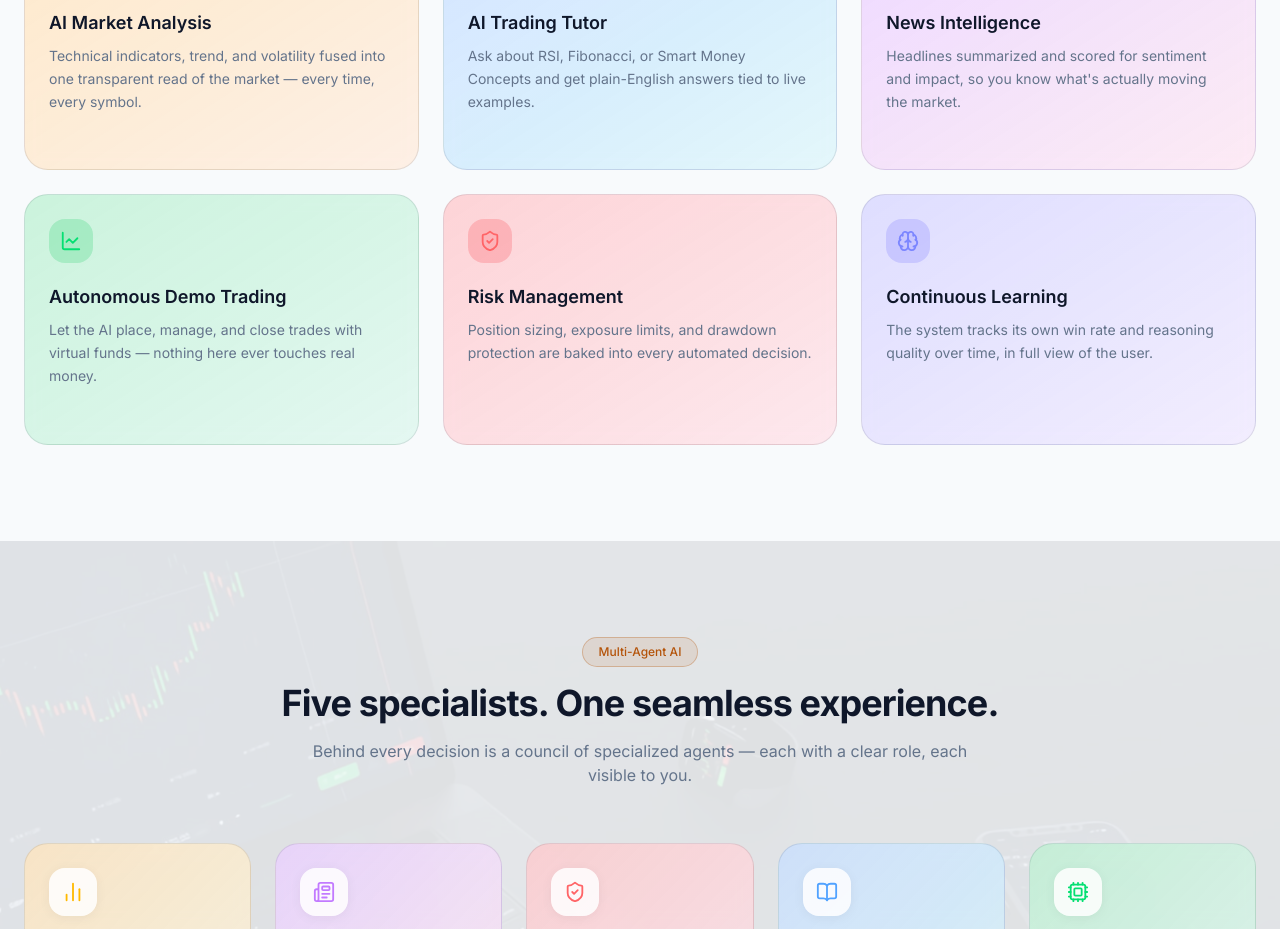
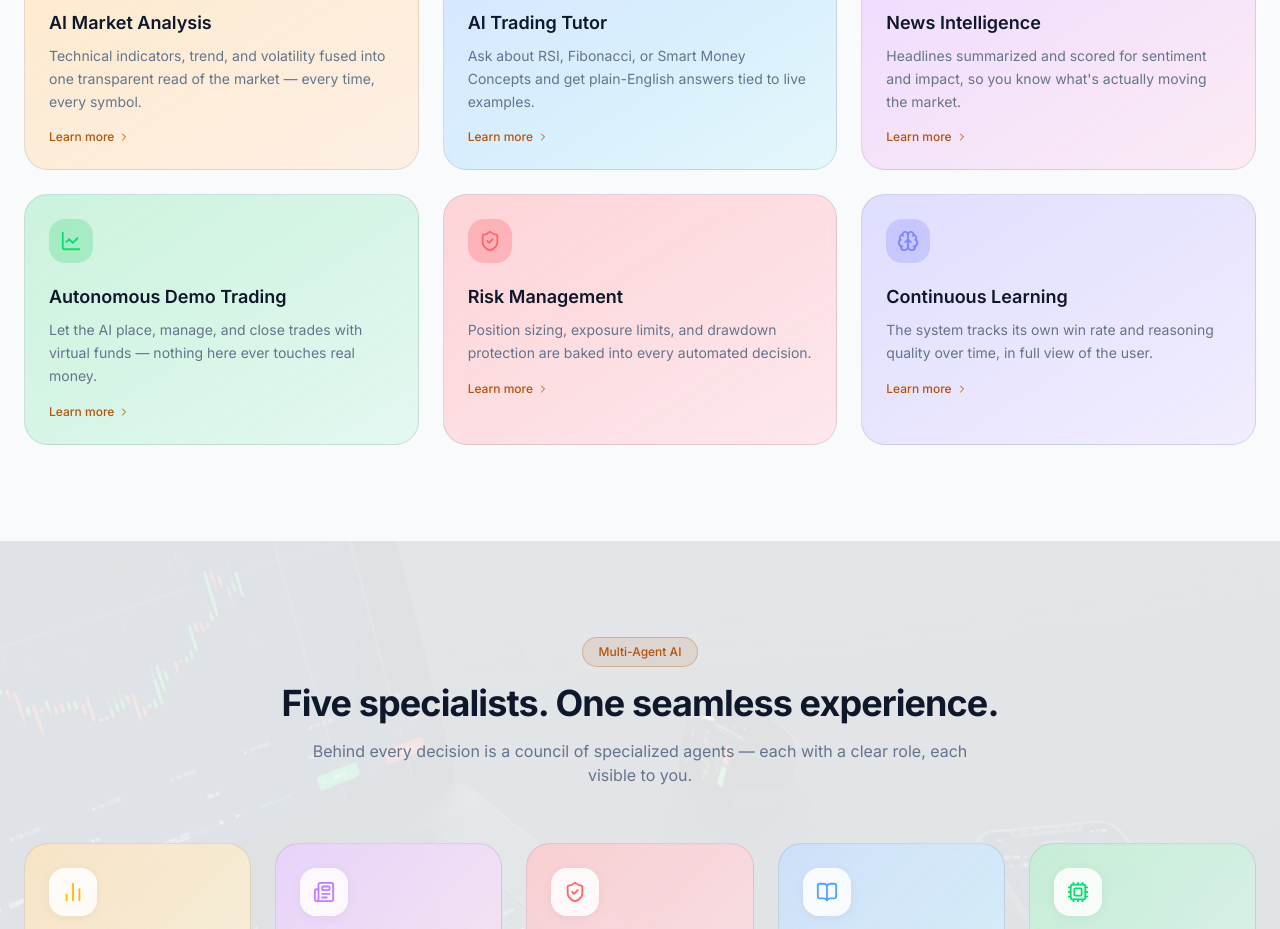
Before and after one commit to mugishavalens/trading_system, a Next.js app in the folder frontend/: page / in a window 1280 px wide. Shown: the part 1320-2249 px from the top of the page. Built offline with nearby package versions, Linux system fonts and the light colour scheme; no server answers.

Commit message:
fix: Learn more links on feature cards now navigate to correct pages

```diff
--- a/frontend/src/app/page.tsx
+++ b/frontend/src/app/page.tsx
@@ -13,12 +13,12 @@ import LandingFooter from "@/components/LandingFooter";
 import { useAuth } from "@/lib/auth-context";
 
 const FEATURES = [
-  { icon: Bot, title: "AI Market Analysis", body: "Technical indicators, trend, and volatility fused into one transparent read of the market — every time, every symbol.", gradient: "from-amber-500/20 to-orange-500/10", iconBg: "bg-amber-500/20 text-amber-400" },
-  { icon: BookOpen, title: "AI Trading Tutor", body: "Ask about RSI, Fibonacci, or Smart Money Concepts and get plain-English answers tied to live examples.", gradient: "from-blue-500/20 to-cyan-500/10", iconBg: "bg-blue-500/20 text-blue-400" },
-  { icon: Newspaper, title: "News Intelligence", body: "Headlines summarized and scored for sentiment and impact, so you know what's actually moving the market.", gradient: "from-purple-500/20 to-pink-500/10", iconBg: "bg-purple-500/20 text-purple-400" },
-  { icon: LineChart, title: "Autonomous Demo Trading", body: "Let the AI place, manage, and close trades with virtual funds — nothing here ever touches real money.", gradient: "from-green-500/20 to-emerald-500/10", iconBg: "bg-green-500/20 text-green-400" },
-  { icon: ShieldCheck, title: "Risk Management", body: "Position sizing, exposure limits, and drawdown protection are baked into every automated decision.", gradient: "from-red-500/20 to-rose-500/10", iconBg: "bg-red-500/20 text-red-400" },
-  { icon: Brain, title: "Continuous Learning", body: "The system tracks its own win rate and reasoning quality over time, in full view of the user.", gradient: "from-indigo-500/20 to-violet-500/10", iconBg: "bg-indigo-500/20 text-indigo-400" },
+  { icon: Bot,        title: "AI Market Analysis",      href: "/dashboard/markets",   body: "Technical indicators, trend, and volatility fused into one transparent read of the market — every time, every symbol.",        gradient: "from-amber-500/20 to-orange-500/10",  iconBg: "bg-amber-500/20 text-amber-400" },
+  { icon: BookOpen,   title: "AI Trading Tutor",        href: "/dashboard/assistant", body: "Ask about RSI, Fibonacci, or Smart Money Concepts and get plain-English answers tied to live examples.",                       gradient: "from-blue-500/20 to-cyan-500/10",     iconBg: "bg-blue-500/20 text-blue-400" },
+  { icon: Newspaper,  title: "News Intelligence",       href: "/news",                body: "Headlines summarized and scored for sentiment and impact, so you know what's actually moving the market.",                      gradient: "from-purple-500/20 to-pink-500/10",   iconBg: "bg-purple-500/20 text-purple-400" },
+  { icon: LineChart,  title: "Autonomous Demo Trading", href: "/dashboard",           body: "Let the AI place, manage, and close trades with virtual funds — nothing here ever touches real money.",                         gradient: "from-green-500/20 to-emerald-500/10", iconBg: "bg-green-500/20 text-green-400" },
+  { icon: ShieldCheck,title: "Risk Management",         href: "/dashboard/risk",      body: "Position sizing, exposure limits, and drawdown protection are baked into every automated decision.",                            gradient: "from-red-500/20 to-rose-500/10",      iconBg: "bg-red-500/20 text-red-400" },
+  { icon: Brain,      title: "Continuous Learning",     href: "/learn",               body: "The system tracks its own win rate and reasoning quality over time, in full view of the user.",                                  gradient: "from-indigo-500/20 to-violet-500/10", iconBg: "bg-indigo-500/20 text-indigo-400" },
 ];
 
 const STEPS = [
@@ -267,15 +267,17 @@ function Features() {
           <p className="mt-4 text-muted max-w-xl mx-auto">Everything you need to learn, analyze, and trade — in one place.</p>
         </motion.div>
         <div className="mt-14 grid gap-6 sm:grid-cols-2 lg:grid-cols-3">
-          {FEATURES.map(({ icon: Icon, title, body, gradient, iconBg }, i) => (
+          {FEATURES.map(({ icon: Icon, title, body, gradient, iconBg, href }, i) => (
             <motion.div key={title} initial={{ opacity: 0, y: 24 }} whileInView={{ opacity: 1, y: 0 }}
               viewport={{ once: true }} transition={{ delay: i * 0.08 }}
               className={`group relative overflow-hidden rounded-3xl border border-white/10 bg-gradient-to-br ${gradient} p-6 backdrop-blur-sm hover:-translate-y-1 transition-all duration-300 hover:border-white/20 hover:shadow-xl`}>
               <div className={`flex h-11 w-11 items-center justify-center rounded-2xl ${iconBg}`}><Icon size={22} /></div>
               <h3 className="mt-5 text-lg font-semibold">{title}</h3>
               <p className="mt-2 text-sm text-muted leading-relaxed">{body}</p>
-              <div className="mt-4 flex items-center gap-1 text-xs font-medium text-accent opacity-0 group-hover:opacity-100 transition-opacity">
-                Learn more <ChevronRight size={12} />
+              <div className="mt-4">
+                <Link href={href} className="flex items-center gap-1 text-xs font-medium text-accent hover:underline">
+                  Learn more <ChevronRight size={12} />
+                </Link>
               </div>
             </motion.div>
           ))}
```
